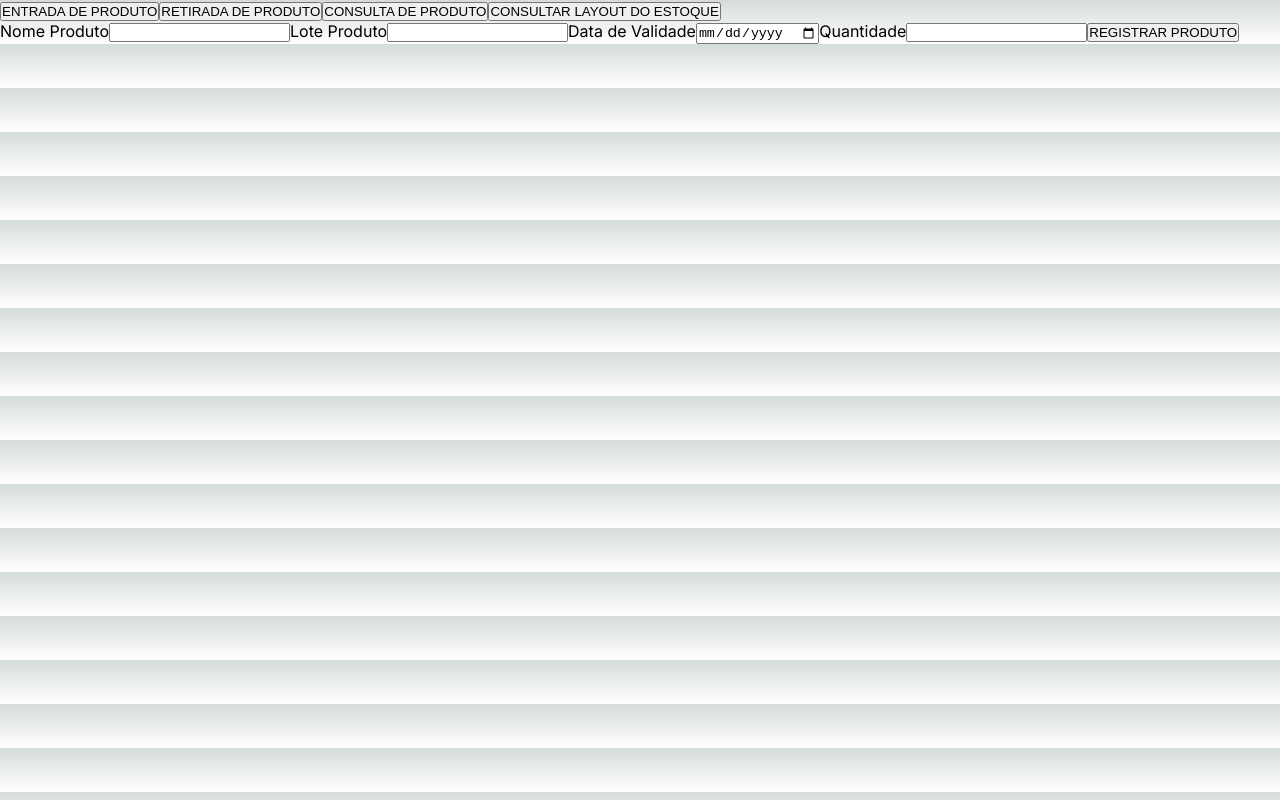
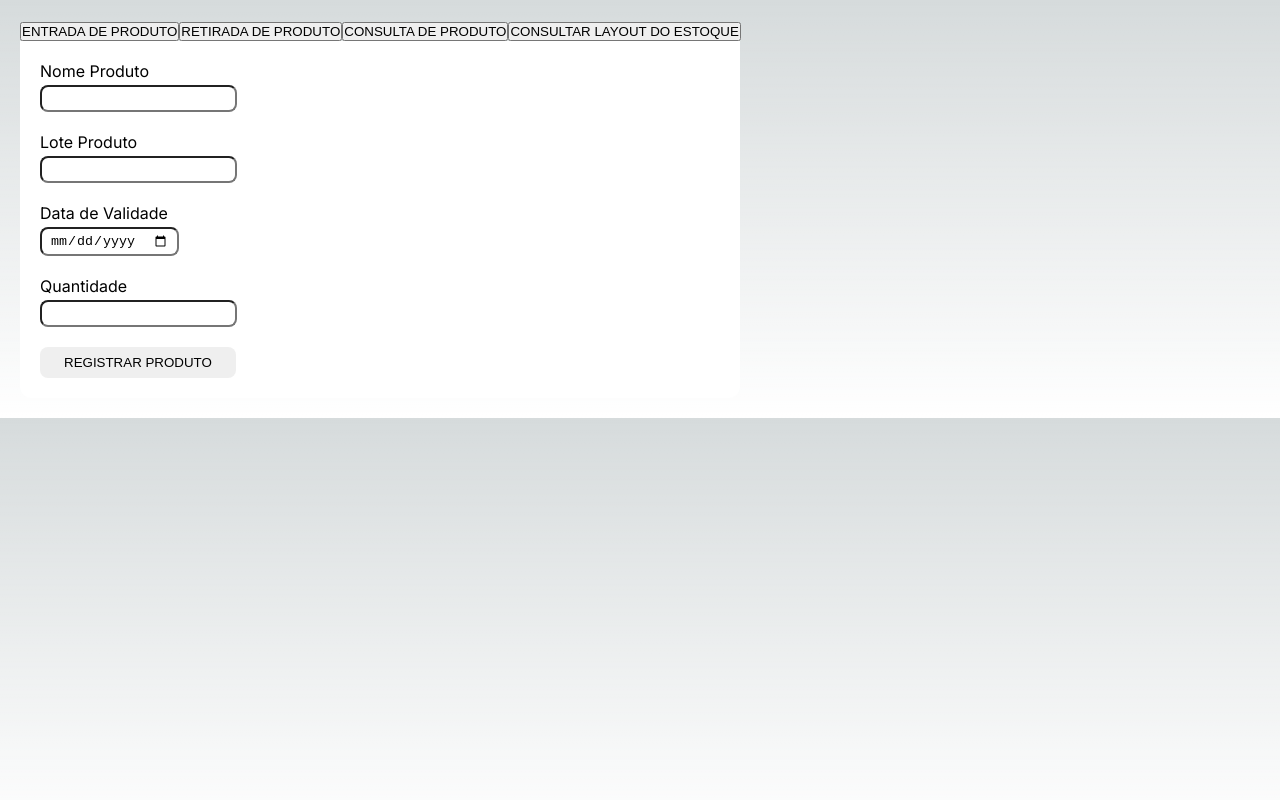
Before and after one commit to Luan-Lopes-da-Silva/storage-project, a Next.js app: page /system in a window 1280 px wide. Built offline with nearby package versions, Linux system fonts and the light colour scheme.

Commit message:
Style page system

```diff
--- /dev/null
+++ b/app/styles/systemPage.module.scss
@@ -0,0 +1,35 @@
+.main{
+    padding: 20px;
+    form{
+        padding: 20px;
+        background-color: white;
+        width: 720px;
+        border-radius: 0px 0px 12px 12px;
+        label,input{
+            display: block;
+        }
+
+        label{
+            color: black;
+        }
+
+        input{
+            margin-top: 4px;
+            margin-bottom: 20px;
+            padding: 4px 8px;
+            border-radius: 8px;
+            outline: none;
+            transition: .4s;
+
+            &:focus{
+                border: 1px solid red;
+            }
+        }
+
+        button{
+            padding: 8px 24px;
+            border-radius: 8px;
+            border: none;
+        }
+    }
+}
--- a/app/system/page.tsx
+++ b/app/system/page.tsx
@@ -3,6 +3,7 @@
 import { FormEvent, useRef, useState } from "react"
 import GetLocalUser from "../utils/getLocalStorage"
 import { Product } from "../types/types"
+import style from '@/app/styles/systemPage.module.scss'
 
 export default function Page(){
     const mainRef = useRef<HTMLBodyElement>(null)
@@ -98,7 +99,7 @@ export default function Page(){
     }
 
     return(
-        <>
+        <main className={style.main}>
         <div>
             <button onClick={(ev)=>checkTab(ev)}>ENTRADA DE PRODUTO</button>
             <button onClick={(ev)=>checkTab(ev)}>RETIRADA DE PRODUTO</button>
@@ -193,6 +194,6 @@ export default function Page(){
         )}
 
 
-        </>
+        </main>
     )
 }
```
